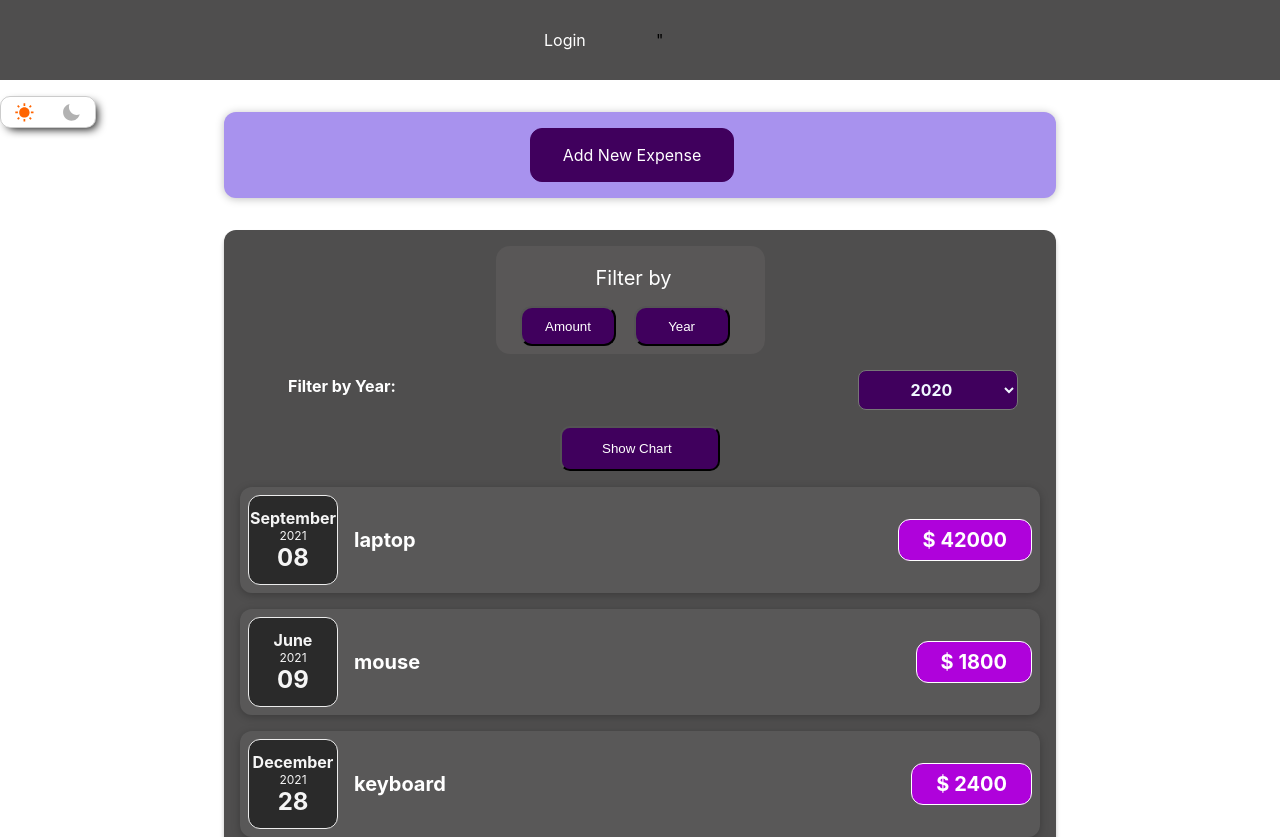
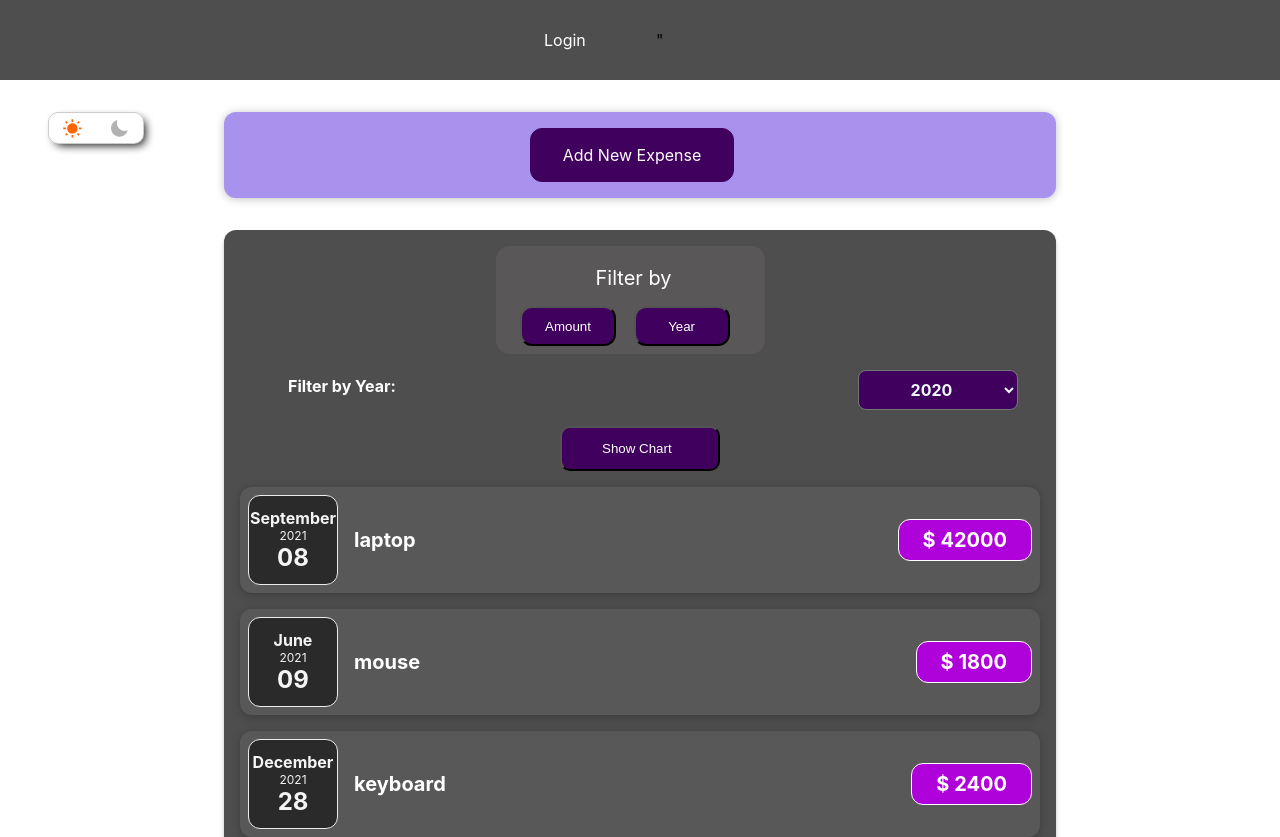
Before and after one commit to sachinmewar/expense-tracker, a React (Create React App) app: page / in a window 1280 px wide. Shown: the top 837 px of the page. Built offline with nearby package versions, Linux system fonts and the light colour scheme.

Commit message:
Added margin in theme Button

```diff
--- a/src/components/Theme/SwitchTheme.css
+++ b/src/components/Theme/SwitchTheme.css
@@ -13,7 +13,7 @@
 .switch-button {
   width: 6rem;
   height: 2rem;
-  margin: 1rem 0;
+  margin: 2rem 0;
   position: fixed;
   border-radius: 10px;
   border-width: 1px;
@@ -26,6 +26,7 @@
   background: none;
   padding: 0;
   cursor: pointer;
+  margin-left: 3rem;
 }
 
 .switch-button .icon {
```
